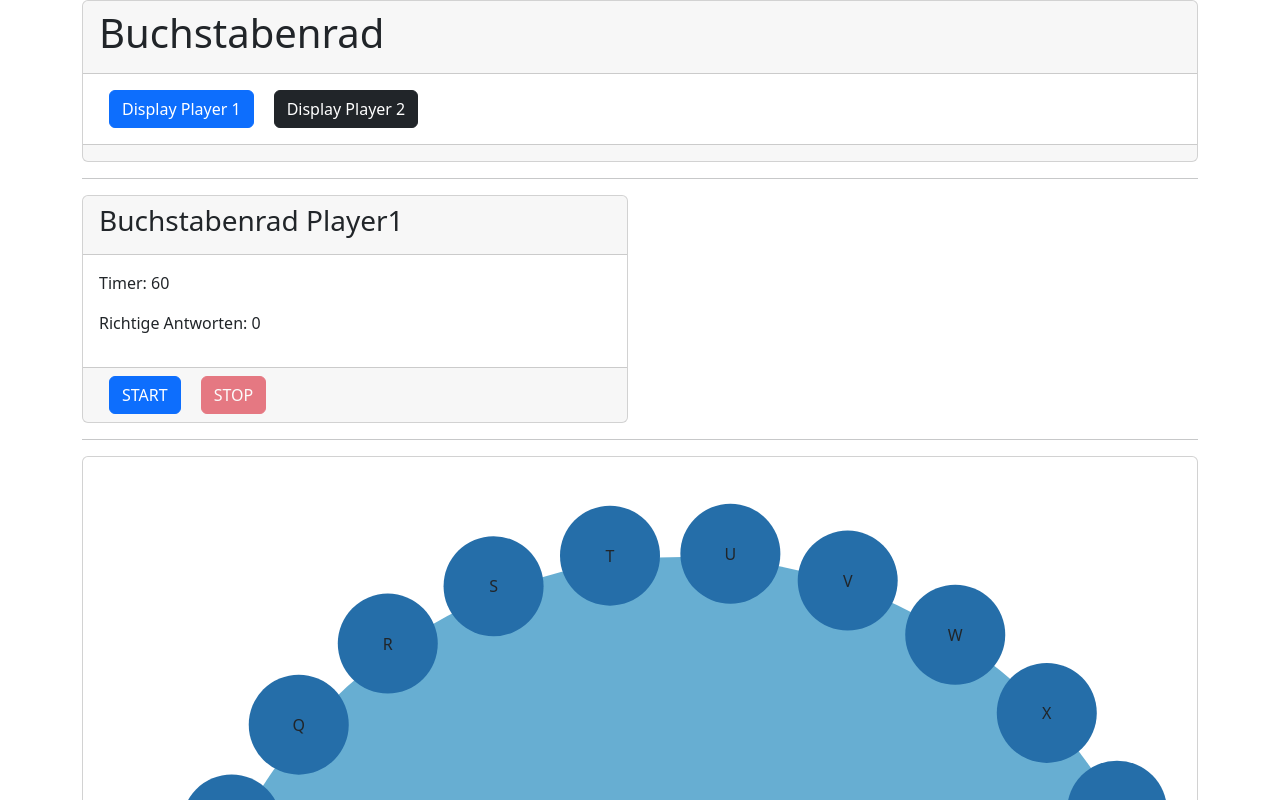
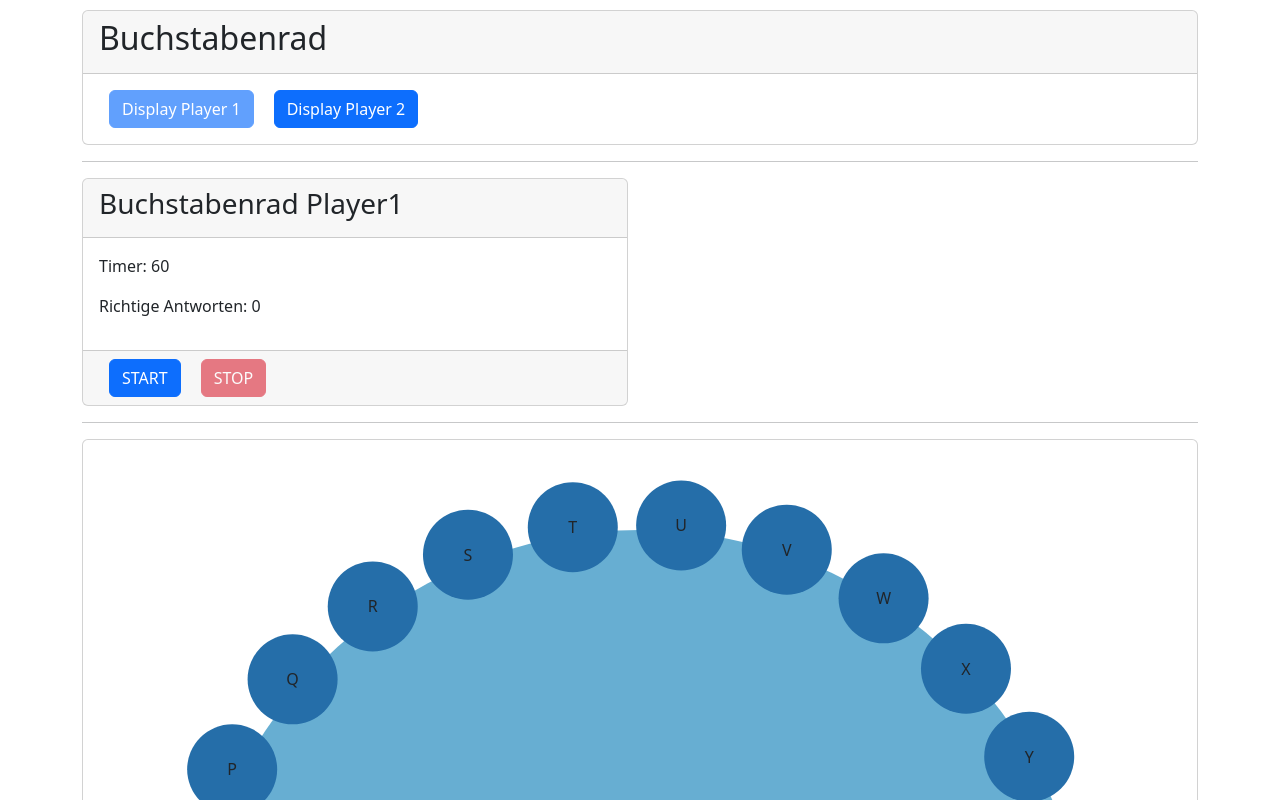
Before and after one commit to erickubenka/buchstabenbattle-app, an Angular app in the folder angular-app/: page /admin/wheels in a window 1280 px wide. Shown: the top 800 px of the page. Built offline with nearby package versions, Linux system fonts and the light colour scheme.

Commit message:
Updated wheel style to be more fleixble and modular.

```diff
--- a/angular-app/src/app/wheel/wheel.component.scss
+++ b/angular-app/src/app/wheel/wheel.component.scss
@@ -3,7 +3,8 @@
 $circle-wrapper-color: rgb(103, 174, 210);
 $circle-color: rgb(37, 110, 169);
 $circle-color-disabled: rgb(86, 86, 86);
-$circle-wrapper-size: 1000px;
+
+$circle-wrapper-size: 900px;
 $circle-size: ($circle-wrapper-size/10);
 $translate-size: ($circle-wrapper-size/2)+1;
 
@@ -17,7 +18,7 @@ $translate-size: ($circle-wrapper-size/2)+1;
   border-radius: 51%;
   background: $circle-wrapper-color;
   position: relative;
-  margin: 100px;
+  margin: $circle-size auto;
 }
 
 .circle {
@@ -27,11 +28,11 @@ $translate-size: ($circle-wrapper-size/2)+1;
   left: 51%;
   width: $circle-size;
   height: $circle-size;
-  margin: -65px;
+  margin: (-1*($circle-size/2)-15);
   background: $circle-color;
   border-radius: 51%;
   text-align: center;
-  line-height: 100px;
+  line-height: $circle-size;
 
   &.disabled {
     background: $circle-color-disabled;
--- a/angular-app/src/app/wheels/wheels.component.html
+++ b/angular-app/src/app/wheels/wheels.component.html
@@ -1,13 +1,13 @@
 <div class="card">
   <div class="card-header">
-    <h1>Buchstabenrad</h1>
+    <h2>Buchstabenrad</h2>
   </div>
   <div class="card-body">
-    <button class="btn btn-primary" (click)="switchPlayer(1)">Display Player 1</button>
-    <button class="btn btn-dark" (click)="switchPlayer(2)">Display Player 2</button>
+    <button class="btn btn-primary" [disabled]="player1" (click)="switchPlayer(1)">Display Player 1</button>
+    <button class="btn btn-primary" [disabled]="player2" (click)="switchPlayer(2)">Display Player 2</button>
   </div>
-  <div class="card-footer">
-  </div>
+<!--  <div class="card-footer">-->
+<!--  </div>-->
 </div>
 
 <hr>
--- a/angular-app/src/styles.css
+++ b/angular-app/src/styles.css
@@ -4,3 +4,7 @@
 html {
   font-family: -apple-system, BlinkMacSystemFont, "Segoe UI", Roboto, "Helvetica Neue", Arial, "Noto Sans", sans-serif, "Apple Color Emoji", "Segoe UI Emoji", "Segoe UI Symbol", "Noto Color Emoji";
 }
+
+body {
+  margin:10px 0;
+}
```
